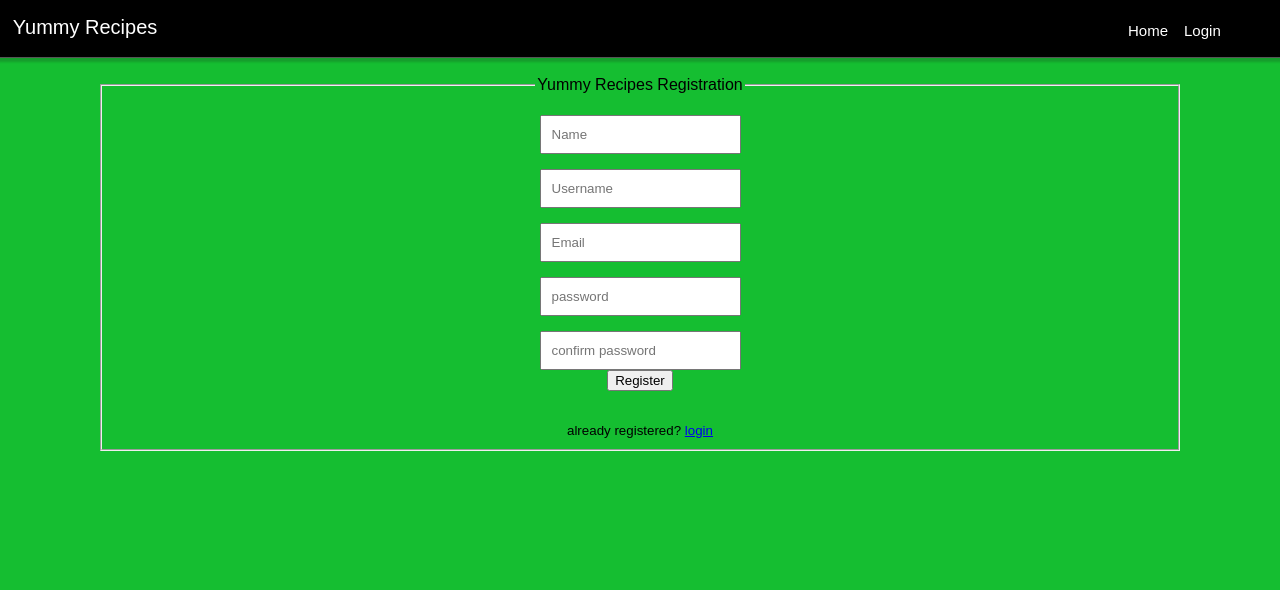
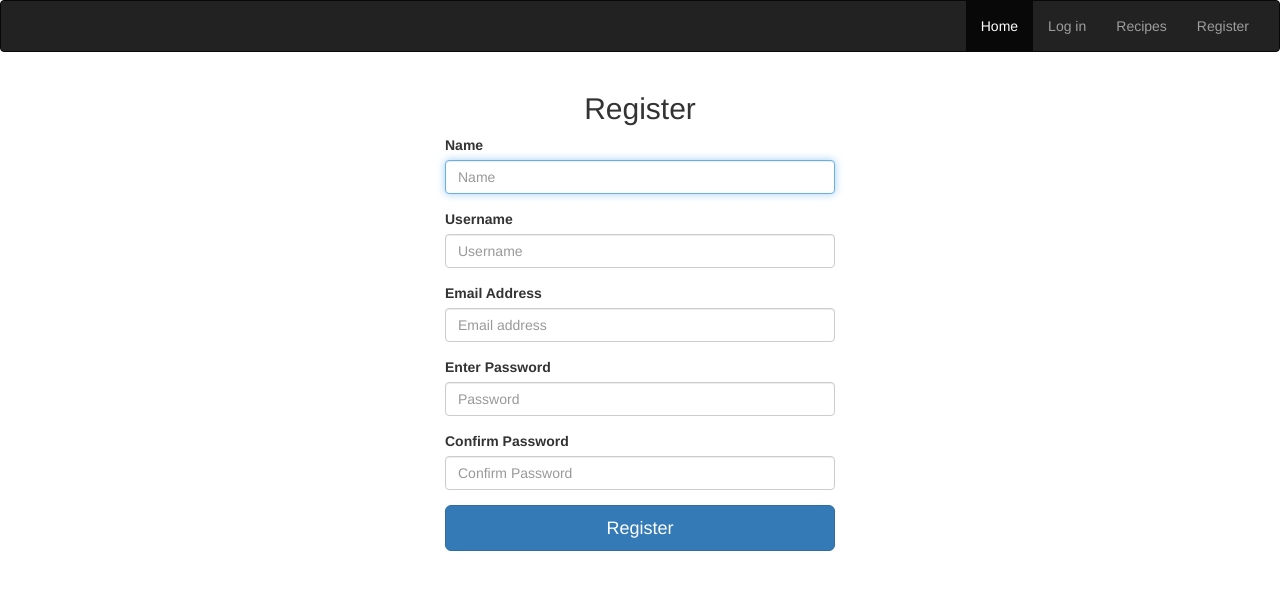
Before and after one commit to EuniceGatehi/EuniceGatehi.github.io, a plain HTML site: page registration.html in a window 1280 px wide. Drawn offline with Linux system fonts and the light colour scheme.

Commit message:
[FEATURE]Add aesthetic features to the UI

```diff
--- a/registration.html
+++ b/registration.html
@@ -1,37 +1,85 @@
 <!DOCTYPE html>
 <html>
 <head>
-	<title>register</title>
-  <link rel="stylesheet" type="text/css" href="style.css">
+  <title>Login</title>
+
+  <!-- <link rel="stylesheet" type="text/css" href="style.css">  -->
+  <link rel="stylesheet" type="text/css" href="bootstrap/css/bootstrap.css">
+
 </head>
 <body>
-<section class="top">
-    <div class="icon-left"><a href="">Yummy Recipes</a></div>
-      <div class="icon-right">
-          <div class="icon link"><a href="index.html">Home</a></div>
-        <div class="icon link"><a href="login.html">Login</a></div>
+
+<nav class="navbar navbar-inverse">
+  <div class="container-fluid">
+    <div class="navbar-header">
 
     </div>
+    <ul class="nav navbar-nav pull-right">
+      <li class="active"><a href="index.html">Home</a></li>
+      <li><a href="login.html">Log in</a></li>
+      <li><a href="recipes.html">Recipes</a></li>
+      <li><a href="register.html">Register</a></li>
+    </ul>
+  </div>
+</nav>
 
-    </section>&nbsp;
+  <div class="container">
+<div class="row">
+  <div class="col-sm-offset-4">
+  <div class="col-sm-6">
+    <form class="form-signin">
+      <h2 class="form-signin-heading"><center>Register</center></h2>
 
+<div class="row">
+      <div class="form-group">
+<label>Name</label>
+          <label for="inputEmail" class="sr-only">Name</label>
 
-    <fieldset class="fieldset">
-    <legend align= "center">Yummy Recipes Registration</legend>
+          <input type="email" id="inputEmail" class="form-control" placeholder="Name" required autofocus>
+        </div>
+      </div>
+      <div class="row">
+      <div class="form-group">
+<label>Username</label>
+          <label for="inputEmail" class="sr-only">Username</label>
 
-      <form>
-    <center><input type="text" class= "input" name="name" placeholder="Name" required></center>
-    <center><input type="text" class= "input" name="username" placeholder="Username" required></center>
-     <center><input type="email" class= "input" name="email" placeholder="Email" required></center>
-      <center><input type="password" class= "input" name="password" placeholder="password" required></center>
-       <center><input type="password" class= "input" name="cpassword"  placeholder="confirm password" required></center>
-        <center><button type="submit" class="button1">Register</button></center>
+          <input type="email" id="inputEmail" class="form-control" placeholder="Username" required autofocus>
+        </div>
+      </div>
+      <div class="row">
+      <div class="form-group">
+<label>Email Address</label>
+          <label for="inputEmail" class="sr-only">Email address</label>
+
+          <input type="email" id="inputEmail" class="form-control" placeholder="Email address" required autofocus>
+        </div>
+      </div>
+      <div class="row">
+      <div class="form-group">
+<label>Enter Password</label>
+          <label for="inputEmail" class="sr-only">Password</label>
+
+          <input type="email" id="inputEmail" class="form-control" placeholder="Password" required autofocus>
+        </div>
+      </div>
+        <div class="row">
+          <div class="form-group">
+            <label>Confirm Password</label>
+            <label for="inputPassword" class="sr-only">Confirm password</label>
+            <input type="password" id="inputPassword" class="form-control" placeholder="Confirm Password" required>
+          </div>
+        </div>
+        <div class="row">
+      <div class="form-group">
+        <button class="btn btn-lg btn-primary btn-block" type="submit">Register</button>
+      </div>
+    </div>
       </form>
 </div>
-        <center style="margin-top: 30px"><label ><small >already registered? <a href="login.html">login</a></small></label></center>
 </div>
-        </fieldset>
+</div>
+</div>
 
+    </div>
   </body>
-
   </html>
```
Also changed, not shown: index.html (+22 -22 lines), login.html (+44 -23 lines), recipes.html (+22 -28 lines). Lines whose indentation alone changed are shown as unchanged.
